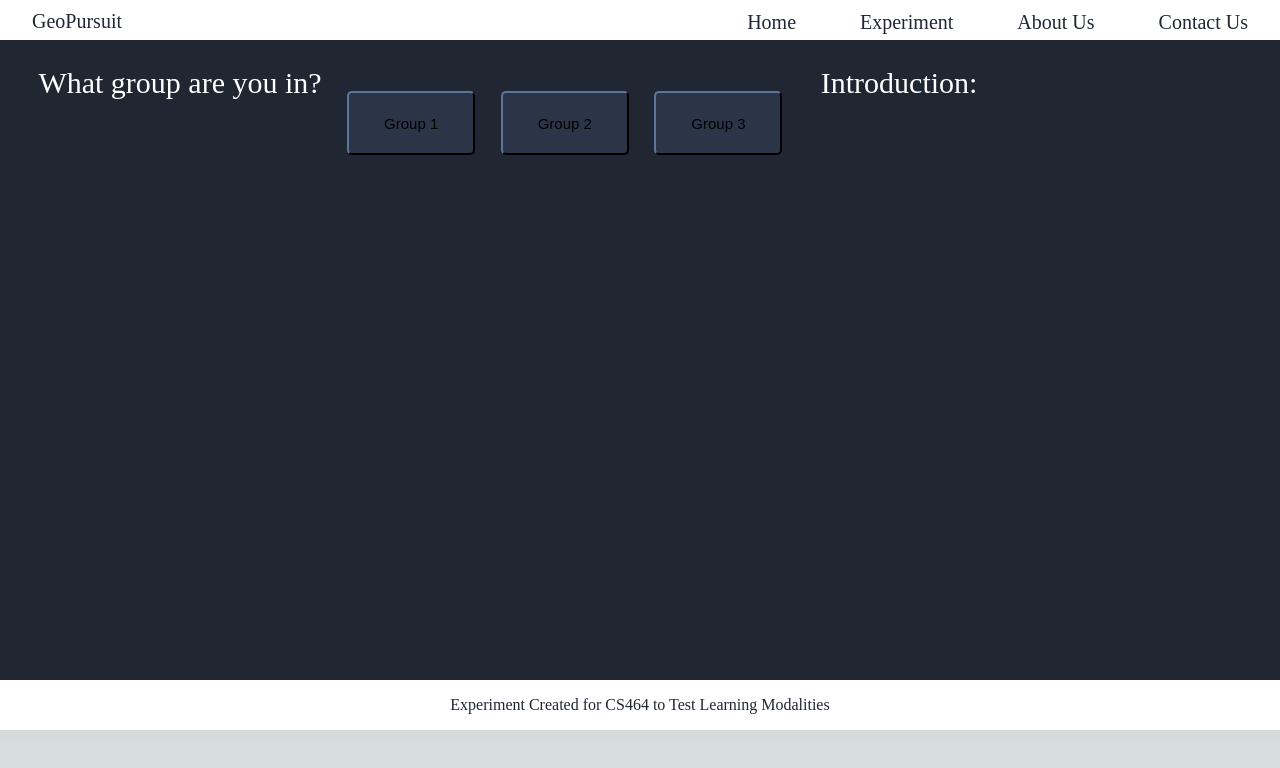
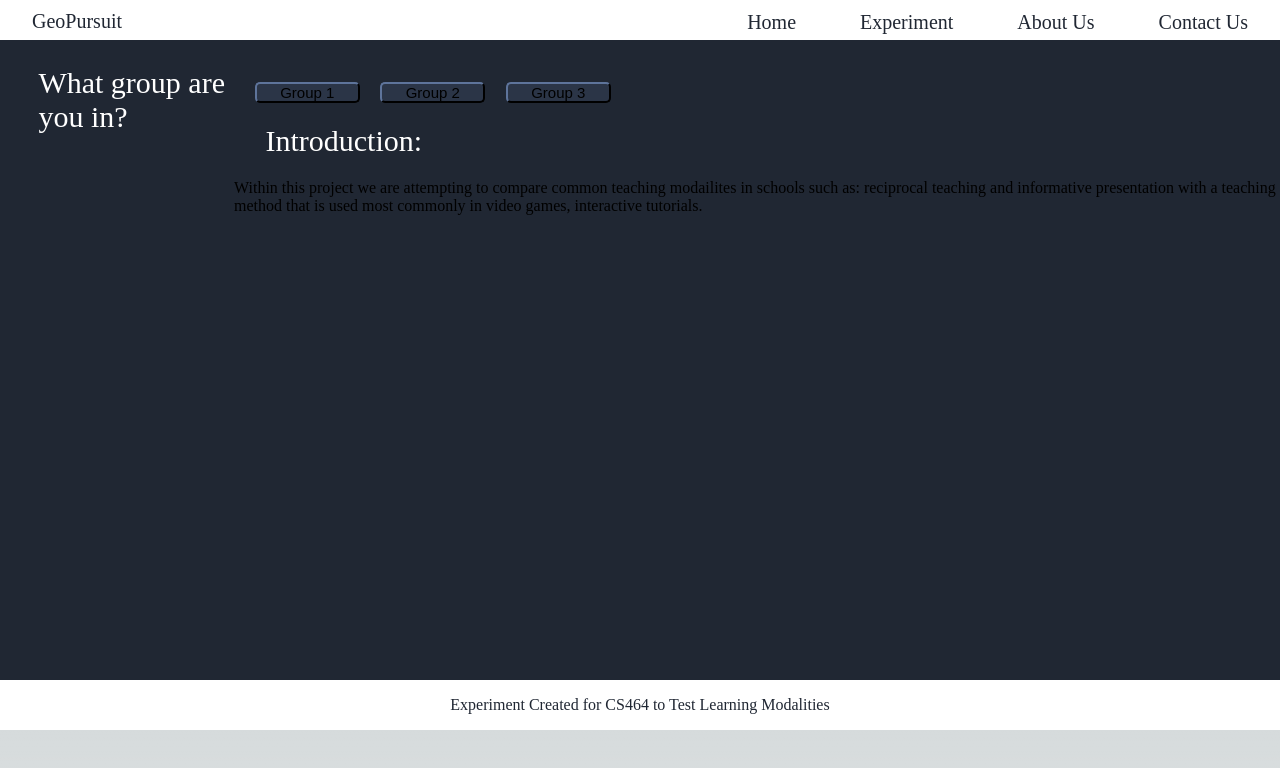
Before and after one commit to csu-hci-projects/SP23-Video-Games-As-An-Educational-Medium, a Next.js app: page / in a window 1280 px wide. Shown: the top 768 px of the page. Built offline with nearby package versions, Linux system fonts and the light colour scheme.

Commit message:
Attempt to make the buttons aligned

```diff
--- a/pages/index.js
+++ b/pages/index.js
@@ -21,6 +21,7 @@ const Hero = styled.div`
     font-weight: 500;
     margin-left: 3%;
     margin-top: 2%;
+    margin-bottom: 2%;
     display: block;
   `
 
@@ -34,6 +35,7 @@ const StyledButton = styled.button`
   border-color: #2b3547;
   width: 10%;
   height: 10%;
+  display: inline;
 `
 
 export default function Home() {
@@ -46,11 +48,14 @@ export default function Home() {
           <link rel="icon" href="/favicon.ico" />
       </Head>
       <Hero>
-        <Heading2>What group are you in?</Heading2>
-      <StyledButton><a>Group 1</a></StyledButton>
-      <StyledButton><a>Group 2</a></StyledButton>
-      <StyledButton><a>Group 3</a></StyledButton>
-        <Heading2>Introduction:{"\n"}</Heading2>
+          <Heading2>What group are you in?</Heading2>
+        <main>
+          <StyledButton><a>Group 1</a></StyledButton>
+          <StyledButton><a>Group 2</a></StyledButton>
+          <StyledButton><a>Group 3</a></StyledButton>
+          <Heading2>Introduction:{"\n"}</Heading2>
+          <p>Within this project we are attempting to compare common teaching modailites in schools such as: reciprocal teaching and informative presentation with a teaching method that is used most commonly in video games, interactive tutorials.</p>
+        </main>
       </Hero>
     </>
   )
```
